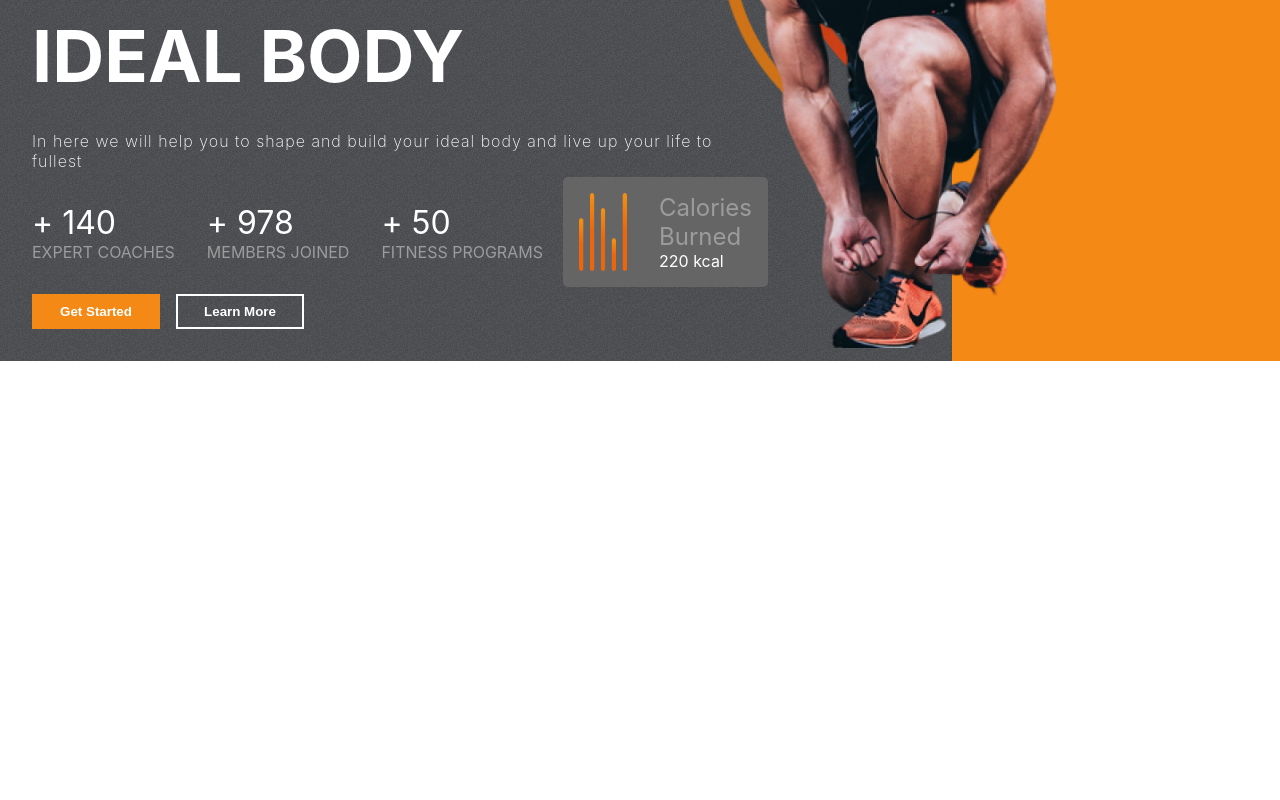
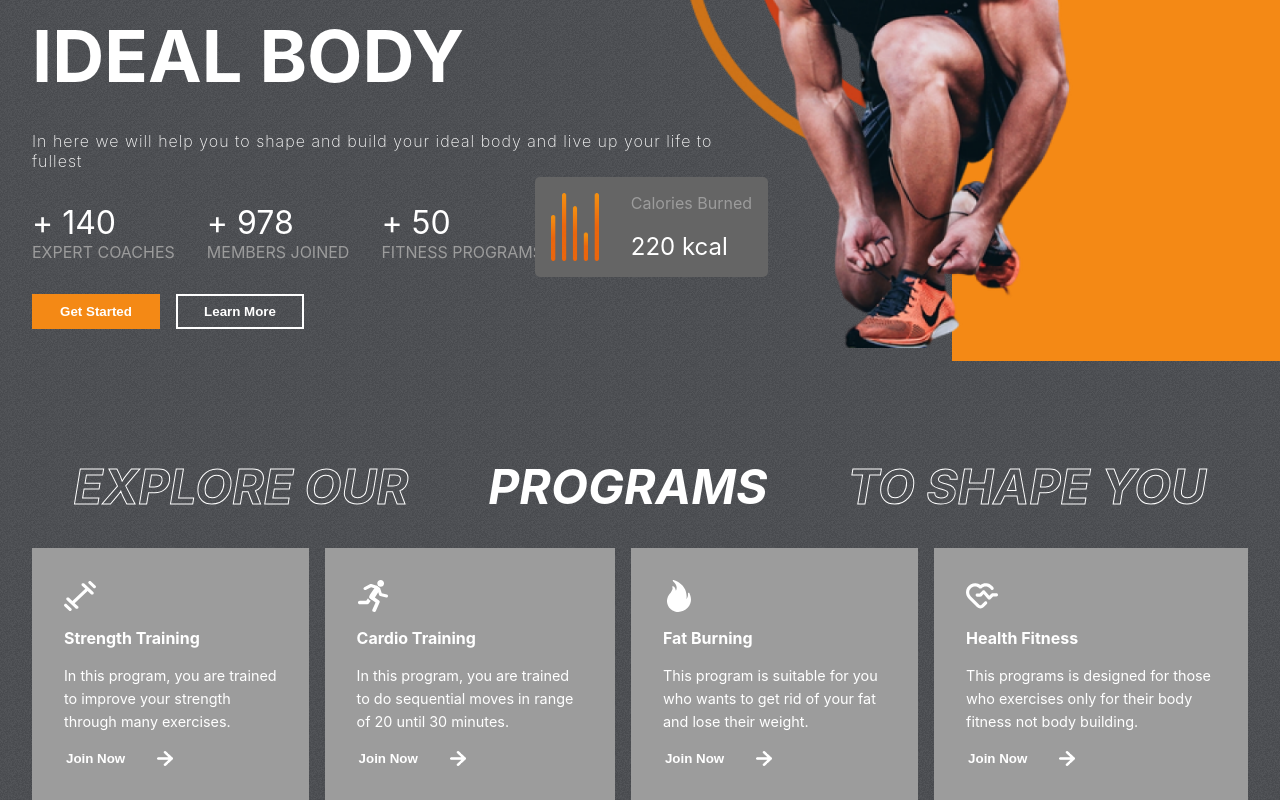
Before and after one commit to delilah07/gym-lp, a React (Create React App) app: page / in a window 1280 px wide. Shown: the part 335-1135 px from the top of the page. Before the commit the page ends 800 px from the top, so only its background shows below. Built offline with nearby package versions, Linux system fonts and the light colour scheme.

Commit message:
add programs section

```diff
--- a/src/App.css
+++ b/src/App.css
@@ -32,6 +32,14 @@ a {
 ul {
   list-style: none;
 }
+h1,
+h2,
+h3,
+h4,
+h5,
+h6 {
+  color: inherit;
+}
 .border-text {
   color: transparent;
   -webkit-text-stroke-width: 1px;
@@ -51,7 +59,7 @@ ul {
 }
 .btn:hover {
   cursor: pointer;
-  border: 4px solid white;
+  border: 2px solid white;
 }
 .btn-orange {
   border-color: var(--orange);
--- a/src/App.js
+++ b/src/App.js
@@ -1,10 +1,12 @@
 import './App.css';
 import Hero from './components/HeroSection/Hero';
+import Programs from './components/ProgramsSection/Programs';
 
 function App() {
   return (
     <div className="App">
       <Hero />
+      <Programs />
     </div>
   );
 }
--- a/src/components/HeroSection/Hero.css
+++ b/src/components/HeroSection/Hero.css
@@ -105,13 +105,13 @@
 .hero__img {
   position: absolute;
   top: 10rem;
-  right: 15vw;
+  right: 14vw;
   width: 23rem;
 }
 .hero__icon {
   position: absolute;
   top: 4rem;
-  right: 25vw;
+  right: 28vw;
   z-index: -1;
   width: 15rem;
 }
@@ -134,9 +134,12 @@
   flex-direction: column;
   justify-content: space-between;
 }
+.hero__calories span {
+  white-space: nowrap;
+}
 .hero__calories > div > :nth-child(1) {
   color: var(--gray);
 }
-.hero__calories > div > :nth-child(1) {
+.hero__calories > div > :nth-child(2) {
   font-size: 1.5rem;
 }
--- /dev/null
+++ b/src/components/ProgramsSection/Programs.css
@@ -0,0 +1,62 @@
+.programs {
+  display: flex;
+  flex-direction: column;
+  gap: 2rem;
+  color: #fff;
+  padding: 0 2rem;
+}
+.programs__header {
+  display: flex;
+  gap: 5rem;
+  font-weight: bold;
+  font-size: 3rem;
+  justify-content: center;
+  text-transform: uppercase;
+  font-style: italic;
+}
+.programs__categories {
+  display: flex;
+  gap: 1rem;
+}
+.category {
+  display: flex;
+  flex-direction: column;
+  background-color: var(--gray);
+  padding: 2rem;
+  gap: 1rem;
+  justify-content: space-between;
+}
+.category > :nth-child(1) {
+  width: 2rem;
+  height: 2rem;
+  fill: #fff;
+}
+.category__heading {
+  font-size: 1rem;
+  font-weight: bold;
+}
+.category__text {
+  font-size: 0.9rem;
+  line-height: 1.6;
+}
+.category__btn {
+  display: flex;
+  gap: 2rem;
+  align-items: center;
+  padding: 0;
+  background-color: transparent;
+  border-color: transparent;
+  color: #fff;
+  justify-content: flex-start;
+}
+.category__btn img {
+  fill: #fff;
+  width: 1rem;
+}
+.category:hover {
+  background: var(--planCard);
+  cursor: pointer;
+}
+.category:hover .category__btn {
+  border-color: transparent;
+}
--- /dev/null
+++ b/src/components/ProgramsSection/Programs.jsx
@@ -0,0 +1,33 @@
+import React from 'react';
+import './Programs.css';
+import { programsData } from '../../data/programsData';
+import RightArrow from '../../assets/rightArrow.png';
+
+const Programs = () => {
+  return (
+    <section className="programs">
+      <h2 className="programs__header">
+        <span className="border-text">Explore our</span>
+        <span>programs</span>
+        <span className="border-text">to shape you</span>
+      </h2>
+      <div className="programs__categories">
+        {programsData.map((program, i) => {
+          return (
+            <div key={i} className="category">
+              {program.image}
+              <h3 className="category__heading">{program.heading}</h3>
+              <p className="category__text">{program.details}</p>
+              <button className="category__btn btn">
+                <span>Join Now</span>
+                <img src={RightArrow} alt="arrow right icon" />
+              </button>
+            </div>
+          );
+        })}
+      </div>
+    </section>
+  );
+};
+
+export default Programs;
```
